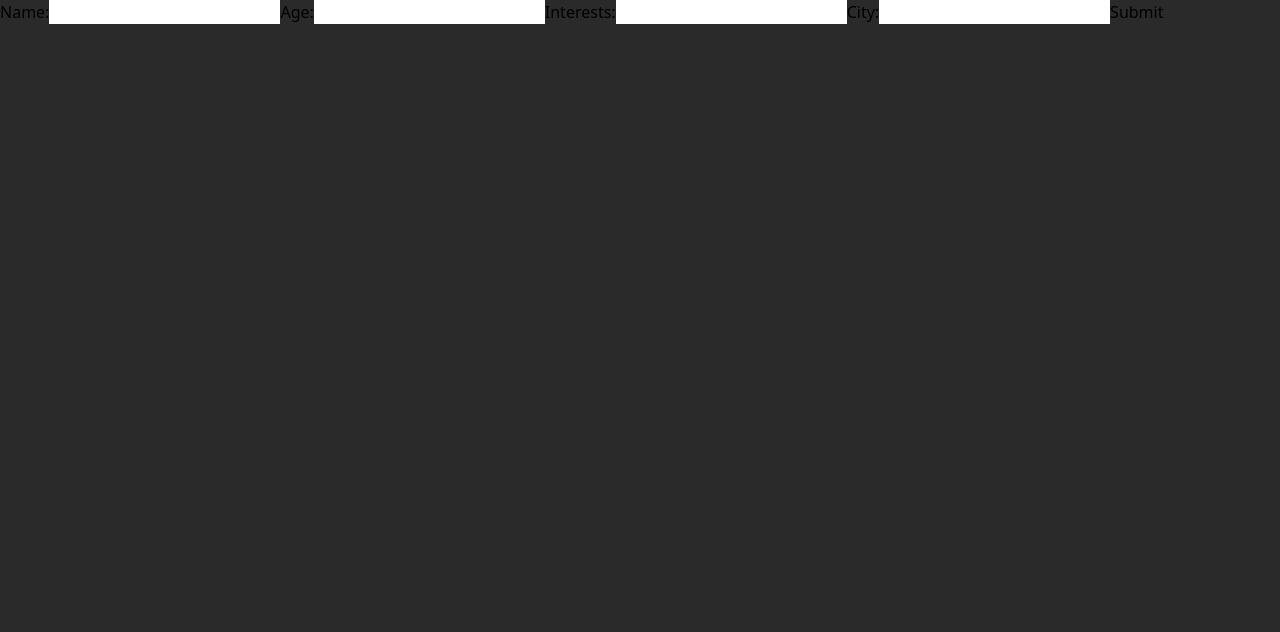
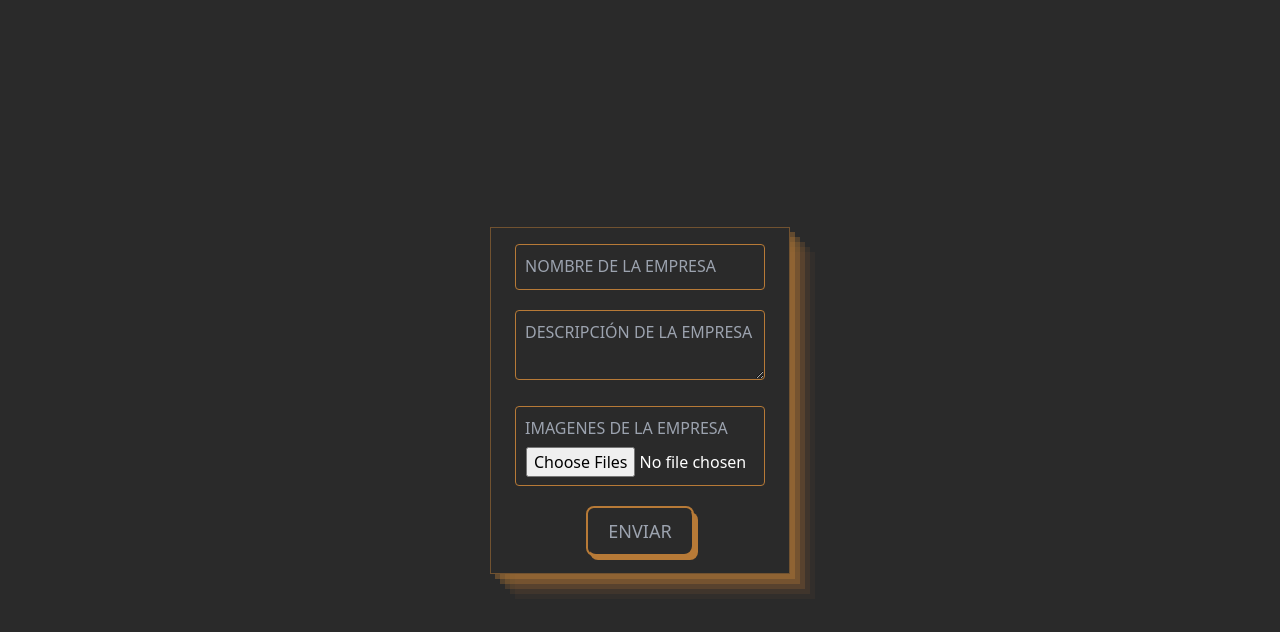
Before and after one commit to MrJuan30/BizTinder, a React (Vite) app: page /#/form-business in a window 1280 px wide. Shown: the top 632 px of the page. Built offline with nearby package versions, Linux system fonts and the light colour scheme.

Commit message:
design FormBusiness

```diff
--- a/src/App.jsx
+++ b/src/App.jsx
@@ -1,5 +1,5 @@
 import React from 'react'
-import { Route, Routes } from 'react-router-dom'
+import { Routes, Route } from 'react-router-dom'
 import './App.css'
 import Find from './Components/Find/Find'
 import FormBusiness from './Components/FormBusiness/FormBusiness'
@@ -19,7 +19,7 @@ function App() {
         <Route path='/form-business' element={<FormBusiness />} />
 
         <Route element={<ProtectedRoutes />}>
-          <Route path='/Find' element={<Find />} />
+          <Route path='/Find' element={<Find />}/>
         </Route>
 
       </Routes>
--- a/src/Components/FormBusiness/FormBusiness.jsx
+++ b/src/Components/FormBusiness/FormBusiness.jsx
@@ -1,56 +1,58 @@
-import React, { useState } from 'react'
+import React from 'react'
+import { useDispatch } from 'react-redux'
+import { useNavigate } from 'react-router-dom'
+import { setUserNameGlobal } from '../../store/slices/username.slice'
 
 const FormBusiness = () => {
-    const [name, setName] = useState("");
-    const [age, setAge] = useState("");
-    const [interests, setInterests] = useState("");
-    const [city, setCity] = useState("");
+  const navigate = useNavigate()
+  const dispatch = useDispatch()
 
-    const handleSubmit = (e) => {
-        e.preventDefault();
-        console.log(`Name: ${name}`);
-        console.log(`Age: ${age}`);
-        console.log(`Interests: ${interests}`);
-        console.log(`City: ${city}`);
-    };
+  const submit = e => {
+      e.preventDefault()
+      const company_name = e.target.company_name.value
+      const company_description = e.target.company_description.value
+      const company_pictures = e.target.company_pictures.value
+      dispatch(setUserNameGlobal(company_name))
+      navigate('/Find')
+  }
 
   return (
     <>
-    <form onSubmit={handleSubmit}>
-      <label htmlFor="name">Name:</label>
-      <input
-        type="text"
-        id="name"
-        value={name}
-        onChange={(e) => setName(e.target.value)}
-      />
+    <div className='w-full h-screen flex justify-center items-center'>
+      <form onSubmit={submit} className='w-[300px] min-h-[347px] border border-solid border-[rgba(183,_122,_55,_0.5)] shadow-[5px_5px_0px_0px_rgba(183,_122,_55,_0.4),10px_10px_0px_0px_rgba(183,_122,_55,_0.3),15px_15px_0px_0px_rgba(183,_122,_55,_0.2),20px_20px_0px_0px_rgba(183,_122,_55,_0.1),25px_25px_0px_0px_rgba(183,_122,_55,_0.05)] flex flex-col justify-center items-center p-4 gap-5'>
+        <label className='relative w-[250px]'>
+          <input
+            type="text"
+            id='company_name'
+            required="required"
+            className='peer w-full p-[10px] border-[1px] border-solid border-primary-coffe bg-[#2a2a2a] rounded outline-none text-white text-base'
+          />
+          <span className='absolute left-0 p-[10px] pointer-events-none text-base text-gray-400 uppercase transition-[0.5s] peer-focus:text-primary-coffe peer-focus:translate-x-[10px] peer-focus:translate-y-[-10px] peer-focus:text-[0.65em] peer-focus:py-0 peer-focus:px-[10px] peer-focus:bg-[#2a2a2a] peer-focus:border-primary-coffe peer-focus:border-l peer-focus:border-r peer-valid:text-primary-coffe peer-valid:translate-x-[10px] peer-valid:translate-y-[-10px] peer-valid:text-[0.65em] peer-valid:py-0 peer-valid:px-[10px] peer-valid:bg-[#2a2a2a] peer-valid:border-primary-coffe peer-valid:border-l peer-valid:border-r'>Nombre de la empresa</span>
+        </label>
+        <label className='relative w-[250px]'>
+          <textarea
+            id='company_description'
+            required="required"
+            className='peer w-full p-[10px] border-[1px] border-solid border-primary-coffe bg-[#2a2a2a] rounded outline-none text-white text-base'
+          />
+          <span className='absolute left-0 p-[10px] pointer-events-none text-base text-gray-400 uppercase transition-[0.5s] peer-focus:text-primary-coffe peer-focus:translate-x-[10px] peer-focus:translate-y-[-10px] peer-focus:text-[0.65em] peer-focus:py-0 peer-focus:px-[10px] peer-focus:bg-[#2a2a2a] peer-focus:border-primary-coffe peer-focus:border-l peer-focus:border-r peer-valid:text-primary-coffe peer-valid:translate-x-[10px] peer-valid:translate-y-[-10px] peer-valid:text-[0.65em] peer-valid:py-0 peer-valid:px-[10px] peer-valid:bg-[#2a2a2a] peer-valid:border-primary-coffe peer-valid:border-l peer-valid:border-r'>Descripción de la empresa</span>
+        </label>
+        <label className='relative w-[250px]'>
+          <input type="file" id='company_pictures' required="required"
+          className='peer w-full h-20 pt-[40px] p-[10px] border-[1px] border-solid border-primary-coffe bg-[#2a2a2a] rounded outline-none text-white text-base focus:pt-[20px] focus:h-16 valid:pt-[20px] valid:h-16' multiple/>
+          <span className='absolute left-0 p-[10px] pointer-events-none text-base text-gray-400 uppercase transition-[0.5s] peer-focus:text-primary-coffe peer-focus:translate-x-[10px] peer-focus:translate-y-[-10px] peer-focus:text-[0.65em] peer-focus:py-0 peer-focus:px-[10px] peer-focus:bg-[#2a2a2a] peer-focus:border-primary-coffe peer-focus:border-l peer-focus:border-r peer-valid:text-primary-coffe peer-valid:translate-x-[10px] peer-valid:translate-y-[-10px] peer-valid:text-[0.65em] peer-valid:py-0 peer-valid:px-[10px] peer-valid:bg-[#2a2a2a] peer-valid:border-primary-coffe peer-valid:border-l peer-valid:border-r'>Imagenes de la empresa</span>
+        </label>
+        <button className="relative inline-block text-lg group">
+            <span className="relative z-10 block px-5 py-3 overflow-hidden font-medium leading-tight text-gray-400 transition-colors duration-300 ease-out border-2 border-primary-coffe rounded-lg group-hover:text-white">
+              <span className="absolute inset-0 w-full h-full px-5 py-3 rounded-lg bg-[#2a2a2a]"></span>
+              <span className="absolute left-0 w-48 h-48 -ml-2 transition-all duration-300 origin-top-right -rotate-90 -translate-x-full translate-y-12 bg-primary-coffe group-hover:-rotate-180 ease"></span>
+              <span className="relative uppercase">Enviar</span>
+            </span>
+            <span className="absolute bottom-0 right-0 w-full h-12 -mb-1 -mr-1 transition-all duration-200 ease-linear bg-primary-coffe rounded-lg group-hover:mb-0 group-hover:mr-0" data-rounded="rounded-lg"></span>
+          </button>
+      </form>
+    </div>
 
-      <label htmlFor="age">Age:</label>
-      <input
-        type="number"
-        id="age"
-        value={age}
-        onChange={(e) => setAge(e.target.value)}
-      />
-
-      <label htmlFor="interests">Interests:</label>
-      <input
-        type="text"
-        id="interests"
-        value={interests}
-        onChange={(e) => setInterests(e.target.value)}
-      />
-
-      <label htmlFor="city">City:</label>
-      <input
-        type="text"
-        id="city"
-        value={city}
-        onChange={(e) => setCity(e.target.value)}
-      />
-
-      <button type="submit">Submit</button>
-    </form>
     </>
   )
 }
--- a/src/Components/FormPerson/FormPerson.jsx
+++ b/src/Components/FormPerson/FormPerson.jsx
@@ -19,7 +19,8 @@ const FormPerson = () => {
 
     return (
         <>
-            <form onSubmit={submit} className='w-full flex flex-col justify-center items-center p-4 gap-5'>
+        <div className='w-full h-screen flex justify-center items-center'>
+            <form onSubmit={submit} className='w-[300px] h-auto border border-solid border-[rgba(183,_122,_55,_0.5)] shadow-[5px_5px_0px_0px_rgba(183,_122,_55,_0.4),10px_10px_0px_0px_rgba(183,_122,_55,_0.3),15px_15px_0px_0px_rgba(183,_122,_55,_0.2),20px_20px_0px_0px_rgba(183,_122,_55,_0.1),25px_25px_0px_0px_rgba(183,_122,_55,_0.05)] flex flex-col justify-center items-center p-4 gap-5'>
                 <label className='relative w-[250px]'>
                     <input
                         type="text"
@@ -27,7 +28,7 @@ const FormPerson = () => {
                         required="required"
                         className='peer/name w-full p-[10px] border-[1px] border-solid border-primary-coffe bg-[#2a2a2a] rounded outline-none text-white text-base'
                     />
-                    <span className='absolute left-0 p-[10px] pointer-events-none text-base text-gray-600 uppercase transition-[0.5s] peer-focus/name:text-primary-coffe peer-focus/name:translate-x-[10px] peer-focus/name:translate-y-[-10px] peer-focus/name:text-[0.65em] peer-focus/name:py-0 peer-focus/name:px-[10px] peer-focus/name:bg-[#2a2a2a] peer-focus/name:border-primary-coffe peer-focus/name:border-l peer-focus/name:border-r peer-valid/name:text-primary-coffe peer-valid/name:translate-x-[10px] peer-valid/name:translate-y-[-10px] peer-valid/name:text-[0.65em] peer-valid/name:py-0 peer-valid/name:px-[10px] peer-valid/name:bg-[#2a2a2a] peer-valid/name:border-primary-coffe peer-valid/name:border-l peer-valid/name:border-r'>Nombre</span>
+                    <span className='absolute left-0 p-[10px] pointer-events-none text-base text-gray-400 uppercase transition-[0.5s] peer-focus/name:text-primary-coffe peer-focus/name:translate-x-[10px] peer-focus/name:translate-y-[-10px] peer-focus/name:text-[0.65em] peer-focus/name:py-0 peer-focus/name:px-[10px] peer-focus/name:bg-[#2a2a2a] peer-focus/name:border-primary-coffe peer-focus/name:border-l peer-focus/name:border-r peer-valid/name:text-primary-coffe peer-valid/name:translate-x-[10px] peer-valid/name:translate-y-[-10px] peer-valid/name:text-[0.65em] peer-valid/name:py-0 peer-valid/name:px-[10px] peer-valid/name:bg-[#2a2a2a] peer-valid/name:border-primary-coffe peer-valid/name:border-l peer-valid/name:border-r'>Nombre</span>
                 </label>
                 <label className='relative w-[250px]'>
                     <input
@@ -36,7 +37,7 @@ const FormPerson = () => {
                         required="required"
                         className='peer/age w-full p-[10px] border-[1px] border-solid border-primary-coffe bg-[#2a2a2a] rounded outline-none text-white text-base'
                     />
-                    <span className='absolute left-0 p-[10px] pointer-events-none text-base text-gray-600 uppercase transition-[0.5s] peer-focus/age:text-primary-coffe peer-focus/age:translate-x-[10px] peer-focus/age:translate-y-[-10px] peer-focus/age:text-[0.65em] peer-focus/age:py-0 peer-focus/age:px-[10px] peer-focus/age:bg-[#2a2a2a] peer-focus/age:border-primary-coffe peer-focus/age:border-l peer-focus/age:border-r peer-valid/age:text-primary-coffe peer-valid/age:translate-x-[10px] peer-valid/age:translate-y-[-10px] peer-valid/age:text-[0.65em] peer-valid/age:py-0 peer-valid/age:px-[10px] peer-valid/age:bg-[#2a2a2a] peer-valid/age:border-primary-coffe peer-valid/age:border-l peer-valid/age:border-r'>Edad</span>
+                    <span className='absolute left-0 p-[10px] pointer-events-none text-base text-gray-400 uppercase transition-[0.5s] peer-focus/age:text-primary-coffe peer-focus/age:translate-x-[10px] peer-focus/age:translate-y-[-10px] peer-focus/age:text-[0.65em] peer-focus/age:py-0 peer-focus/age:px-[10px] peer-focus/age:bg-[#2a2a2a] peer-focus/age:border-primary-coffe peer-focus/age:border-l peer-focus/age:border-r peer-valid/age:text-primary-coffe peer-valid/age:translate-x-[10px] peer-valid/age:translate-y-[-10px] peer-valid/age:text-[0.65em] peer-valid/age:py-0 peer-valid/age:px-[10px] peer-valid/age:bg-[#2a2a2a] peer-valid/age:border-primary-coffe peer-valid/age:border-l peer-valid/age:border-r'>Edad</span>
                 </label>
                 <label className='relative w-[250px]'>
                     <input
@@ -45,7 +46,7 @@ const FormPerson = () => {
                         required="required"
                         className='peer/interests w-full p-[10px] border-[1px] border-solid border-primary-coffe bg-[#2a2a2a] rounded outline-none text-white text-base'
                     />
-                    <span className='absolute left-0 p-[10px] pointer-events-none text-base text-gray-600 uppercase transition-[0.5s] peer-focus/interests:text-primary-coffe peer-focus/interests:translate-x-[10px] peer-focus/interests:translate-y-[-10px] peer-focus/interests:text-[0.65em] peer-focus/interests:py-0 peer-focus/interests:px-[10px] peer-focus/interests:bg-[#2a2a2a] peer-focus/interests:border-primary-coffe peer-focus/interests:border-l peer-focus/interests:border-r peer-valid/interests:text-primary-coffe peer-valid/interests:translate-x-[10px] peer-valid/interests:translate-y-[-10px] peer-valid/interests:text-[0.65em] peer-valid/interests:py-0 peer-valid/interests:px-[10px] peer-valid/interests:bg-[#2a2a2a] peer-valid/interests:border-primary-coffe peer-valid/interests:border-l peer-valid/interests:border-r'>Intereses</span>
+                    <span className='absolute left-0 p-[10px] pointer-events-none text-base text-gray-400 uppercase transition-[0.5s] peer-focus/interests:text-primary-coffe peer-focus/interests:translate-x-[10px] peer-focus/interests:translate-y-[-10px] peer-focus/interests:text-[0.65em] peer-focus/interests:py-0 peer-focus/interests:px-[10px] peer-focus/interests:bg-[#2a2a2a] peer-focus/interests:border-primary-coffe peer-focus/interests:border-l peer-focus/interests:border-r peer-valid/interests:text-primary-coffe peer-valid/interests:translate-x-[10px] peer-valid/interests:translate-y-[-10px] peer-valid/interests:text-[0.65em] peer-valid/interests:py-0 peer-valid/interests:px-[10px] peer-valid/interests:bg-[#2a2a2a] peer-valid/interests:border-primary-coffe peer-valid/interests:border-l peer-valid/interests:border-r'>Intereses</span>
                 </label>
                 <label className='relative w-[250px]'>
                     <input
@@ -54,11 +55,18 @@ const FormPerson = () => {
                         required="required"
                         className='peer/city w-full p-[10px] border-[1px] border-solid border-primary-coffe bg-[#2a2a2a] rounded outline-none text-white text-base'
                     />
-                    <span className='absolute left-0 p-[10px] pointer-events-none text-base text-gray-600 uppercase transition-[0.5s] peer-focus/city:text-primary-coffe peer-focus/city:translate-x-[10px] peer-focus/city:translate-y-[-10px] peer-focus/city:text-[0.65em] peer-focus/city:py-0 peer-focus/city:px-[10px] peer-focus/city:bg-[#2a2a2a] peer-focus/city:border-primary-coffe peer-focus/city:border-l peer-focus/city:border-r peer-valid/city:text-primary-coffe peer-valid/city:translate-x-[10px] peer-valid/city:translate-y-[-10px] peer-valid/city:text-[0.65em] peer-valid/city:py-0 peer-valid/city:px-[10px] peer-valid/city:bg-[#2a2a2a] peer-valid/city:border-primary-coffe peer-valid/city:border-l peer-valid/city:border-r'>Ciudad</span>
+                    <span className='absolute left-0 p-[10px] pointer-events-none text-base text-gray-400 uppercase transition-[0.5s] peer-focus/city:text-primary-coffe peer-focus/city:translate-x-[10px] peer-focus/city:translate-y-[-10px] peer-focus/city:text-[0.65em] peer-focus/city:py-0 peer-focus/city:px-[10px] peer-focus/city:bg-[#2a2a2a] peer-focus/city:border-primary-coffe peer-focus/city:border-l peer-focus/city:border-r peer-valid/city:text-primary-coffe peer-valid/city:translate-x-[10px] peer-valid/city:translate-y-[-10px] peer-valid/city:text-[0.65em] peer-valid/city:py-0 peer-valid/city:px-[10px] peer-valid/city:bg-[#2a2a2a] peer-valid/city:border-primary-coffe peer-valid/city:border-l peer-valid/city:border-r'>Ciudad</span>
                 </label>
-                <button>Submit</button>
+                <button className="relative inline-block text-lg group">
+                    <span className="relative z-10 block px-5 py-3 overflow-hidden font-medium leading-tight text-gray-400 transition-colors duration-300 ease-out border-2 border-primary-coffe rounded-lg group-hover:text-white">
+                        <span className="absolute inset-0 w-full h-full px-5 py-3 rounded-lg bg-[#2a2a2a]"></span>
+                        <span className="absolute left-0 w-48 h-48 -ml-2 transition-all duration-300 origin-top-right -rotate-90 -translate-x-full translate-y-12 bg-primary-coffe group-hover:-rotate-180 ease"></span>
+                        <span className="relative uppercase">Enviar</span>
+                    </span>
+                    <span className="absolute bottom-0 right-0 w-full h-12 -mb-1 -mr-1 transition-all duration-200 ease-linear bg-primary-coffe rounded-lg group-hover:mb-0 group-hover:mr-0" data-rounded="rounded-lg"></span>
+                </button>
             </form>
-
+        </div>
         </>
     )
 }
```
